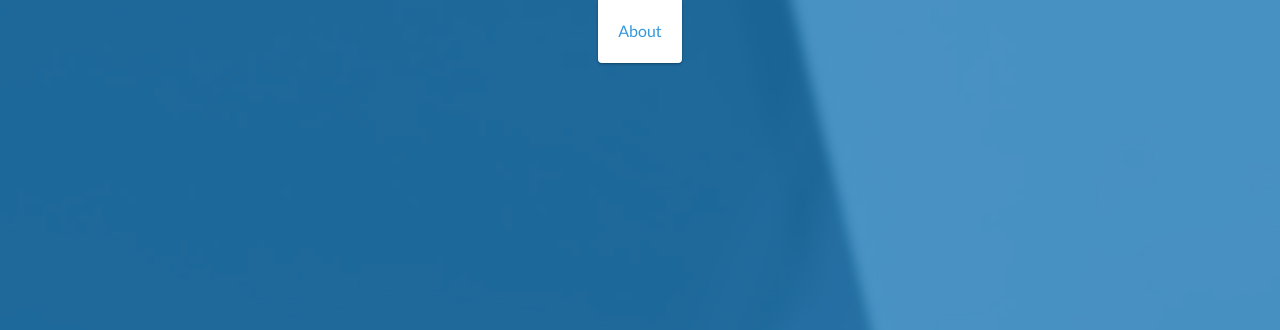
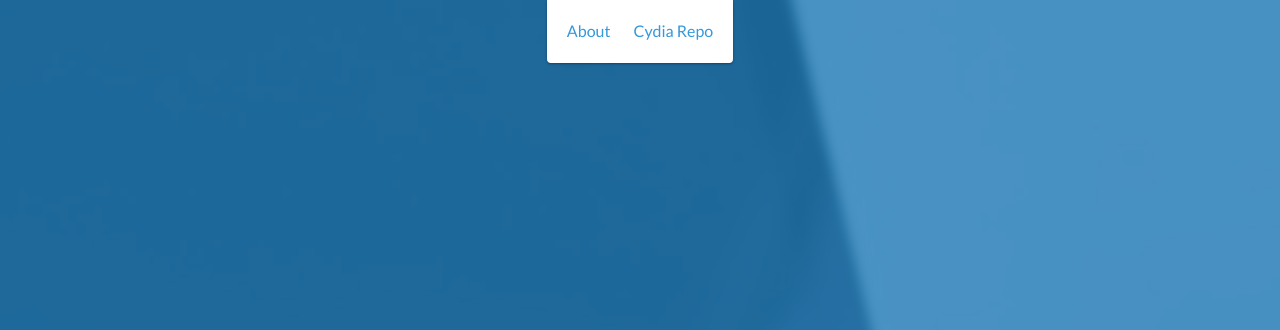
Before and after one commit to tjwolf35/tjwolf35.github.io, a website: page index.html in a window 1280 px wide. Shown: the top 330 px of the page. Drawn offline with nearby package versions, Linux system fonts and the light colour scheme.

Commit message:
Update index.html

```diff
--- a/index.html
+++ b/index.html
@@ -26,6 +26,9 @@
         <ul id="menu" class="shadow">
             <li>
                 <a href="#about">About</a>
+            </li>
+            <li>
+                <a href="https://tjwolf35.github.io/repo/">Cydia Repo</a>
             </li>
         </ul>
     </header>
```
